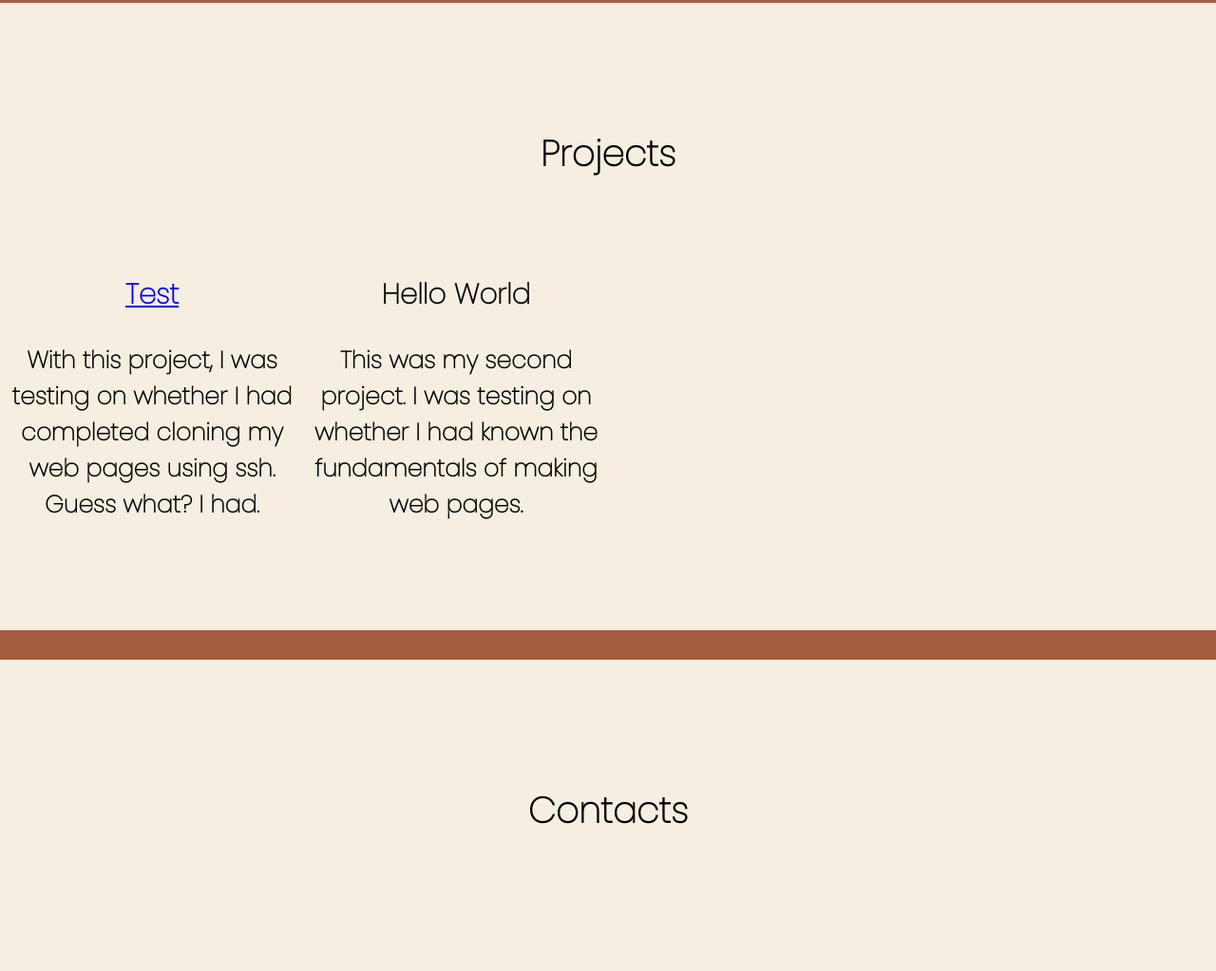
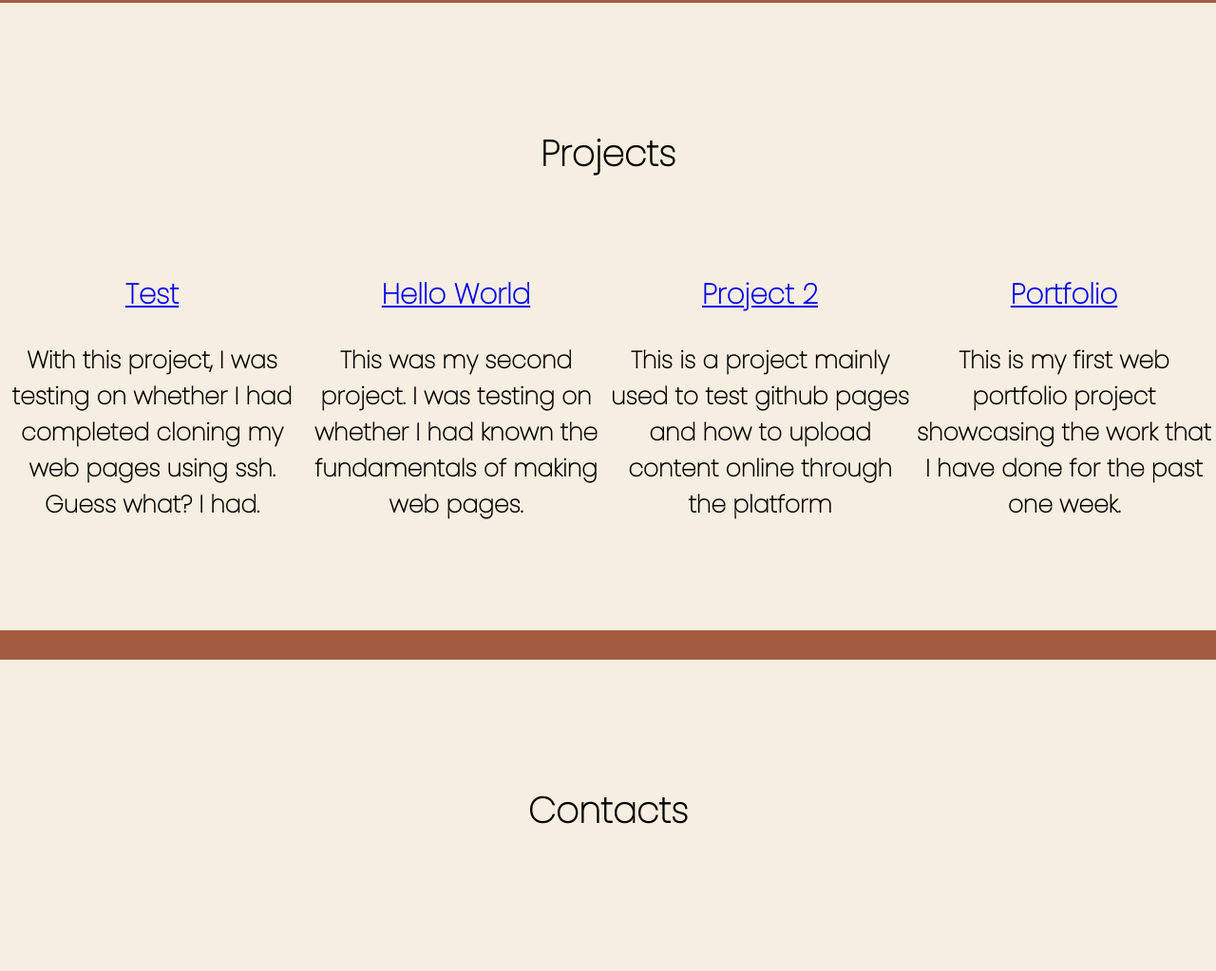
Before and after one commit to ianmwema07/portfolio, a plain HTML site: page index.html in a window 1280 px wide. Shown: the part 1128-2151 px from the top of the page at 95% size. Drawn offline with Linux system fonts and the light colour scheme.

Commit message:
add the projects section

```diff
--- a/index.html
+++ b/index.html
@@ -14,7 +14,7 @@
           <li><a><span class="name">IAN KARIUKI</span></a></li>
           <li><a href="#home">Home</a></li>
           <li><a href="#about">About</a></li>
-          <li><a href="#Projects">Skills</a></li>
+          <li><a href="#projects">Projects</a></li>
           <li><a href="#contacts">Contacts</a></li>
         </div>
       </ul>
@@ -34,6 +34,7 @@
       </div>
     </section>
     <section id="projects">
+      <!-- https://github.com/ianmwema07/project-2 -->
       <div class="skills">
         <h1>Projects</h1>
         <div class="skills-content">
@@ -42,8 +43,16 @@
             <p>With this project, I was testing on whether I had completed cloning my web pages using ssh. Guess what? I had.</p>
           </div>
           <div class="css">
-            <h3>Hello World</h3>
+            <h3> <a href="https://github.com/ianmwema07/hello-world"> Hello World</a></h3>
             <p>This was my second project. I was testing on whether I had known the fundamentals of making web pages.</p>
+          </div>
+          <div class="html">
+            <h3> <a href="https://github.com/ianmwema07/test">Project 2</a> </h3>
+            <p>This is a project mainly used to test github pages and how to upload content online through the platform</p>
+          </div>
+          <div class="css">
+            <h3> <a href="https://github.com/ianmwema07/hello-world"> Portfolio</a></h3>
+            <p>This is my first web portfolio project showcasing the work that I have done for the past one week.</p>
           </div>
         </div>
       </div>
```
